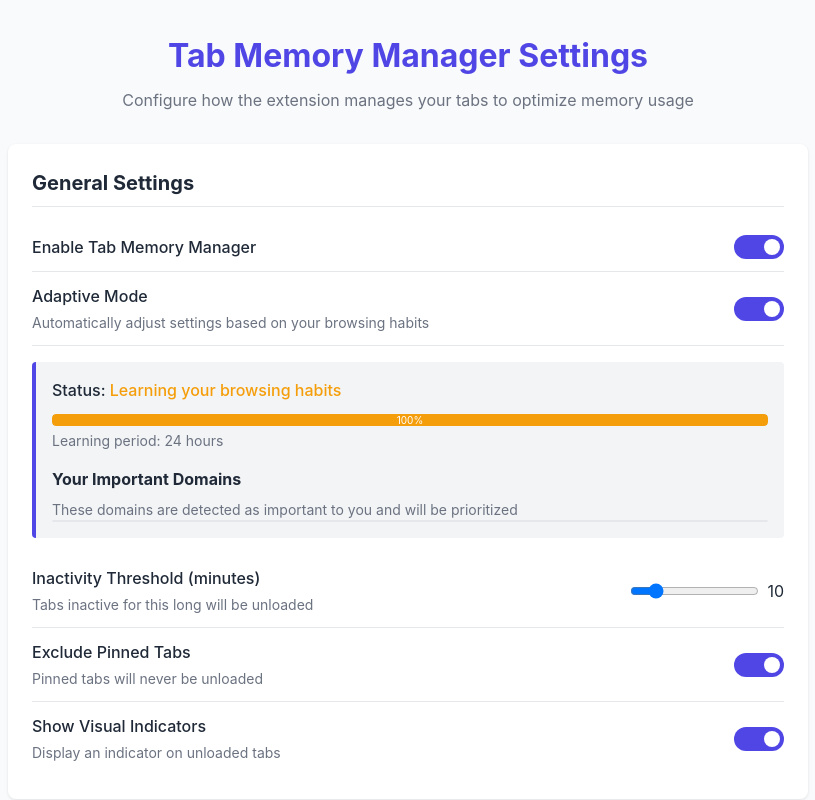
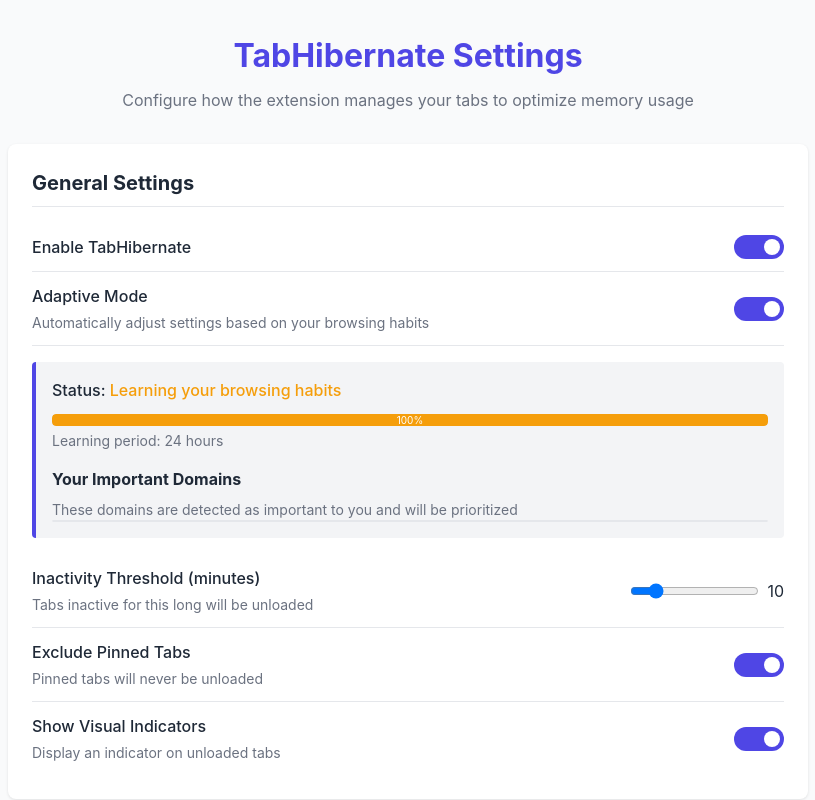
Before and after one commit to sivaratrisrinivas/tabHibernate, a browser extension: page options.html in a window 1280 px wide. Shown: the top 800 px of the page, without its empty margins (232-1047 px from the left). Drawn offline with Linux system fonts and the light colour scheme.

Commit message:
fix: Update header and label in options.html to reflect new branding as "TabHibernate"

```diff
--- a/options.html
+++ b/options.html
@@ -11,7 +11,7 @@
 <body>
     <div class="container">
         <header>
-            <h1>Tab Memory Manager Settings</h1>
+            <h1>TabHibernate Settings</h1>
             <p>Configure how the extension manages your tabs to optimize memory usage</p>
         </header>
 
@@ -21,7 +21,7 @@
 
                 <div class="setting">
                     <div class="setting-header">
-                        <label for="enabled">Enable Tab Memory Manager</label>
+                        <label for="enabled">Enable TabHibernate</label>
                     </div>
                     <div class="setting-control">
                         <label class="switch">
```
